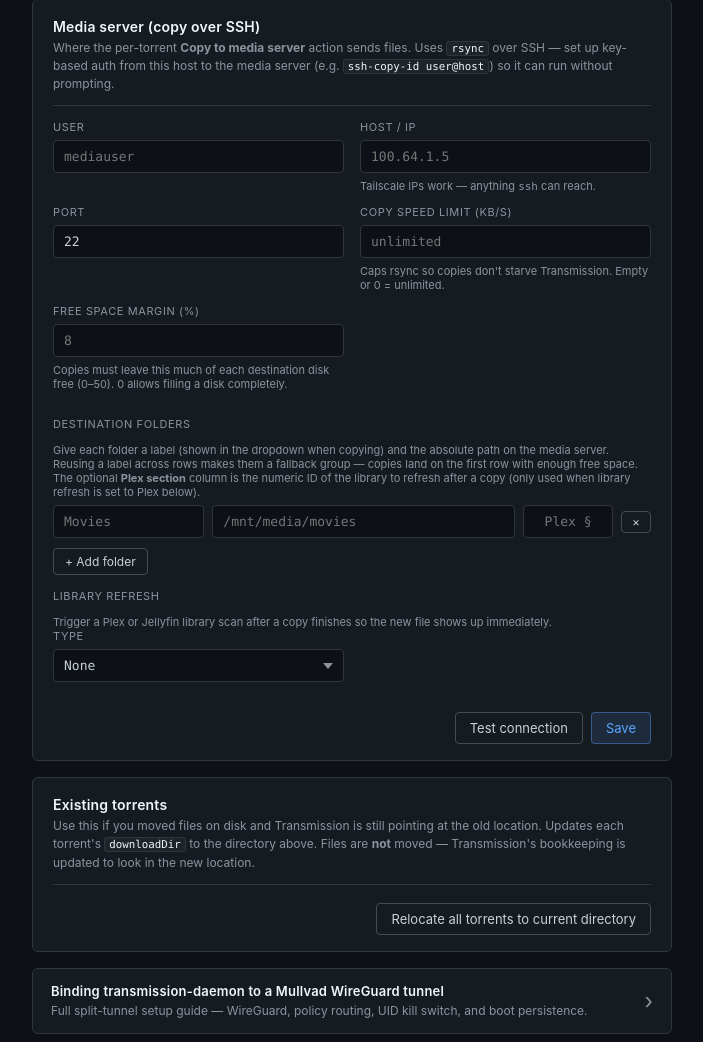
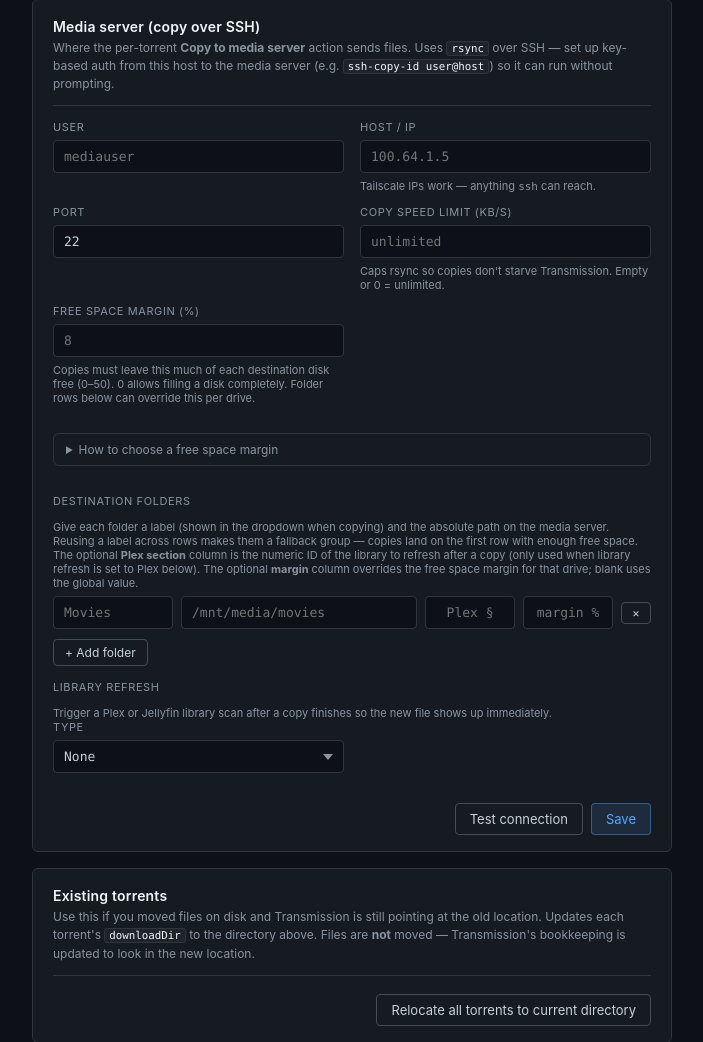
Before and after one commit to Amplify-Maverick/transmission-dashboard, a Flask app: page /settings in a window 1280 px wide. Shown: the part 314-1356 px from the top of the page, without its empty margins (288-991 px from the left). Run offline with Flask 3, Linux system fonts and the light colour scheme; the visitor is signed in with stand-in values (Sample User, id 1); data that the repository does not hold is empty.

Commit message:
Allow per-drive free space margin overrides with guidance in Settings
Each destination folder row in Settings gains an optional margin column
(0-50%, blank inherits the global value) stored as space_margin_percent
on the folder entry. Fallback-group selection judges every candidate
drive against its own margin, the copy preflights use the chosen
destination's margin, and the copy modal shows each drive's headroom
("keeps N%"), only claiming a uniform headroom when all drives share
one.

A collapsible "How to choose a free space margin" guide under the
margin field explains the trade-offs: 8-10% for a disk that also hosts
the OS or media server app, 5% for dedicated media-only disks, 0
disables the buffer.

Co-Authored-By: Claude Opus 4.8 <noreply@anthropic.com>

```diff
--- a/app.py
+++ b/app.py
@@ -407,21 +407,25 @@ def _remote_df(user, host, port, path):
 DEFAULT_SPACE_MARGIN_PERCENT = 8
 
 
-def _space_margin_fraction(cfg):
+def _space_margin_fraction(cfg, folder=None):
     """The configured free-space margin as a fraction of disk size.
 
-    Reads `space_margin_percent` from the media config dict; falls back to
-    the default on missing/malformed/out-of-range values so a hand-edited
-    config file can't silently disable the margin.
+    A folder-level `space_margin_percent` (the per-drive override column in
+    Settings) wins over the config-wide value. Missing/malformed/
+    out-of-range values fall through to the next level and ultimately the
+    default, so a hand-edited config file can't silently disable the margin.
     """
-    try:
-        pct = int((cfg or {}).get("space_margin_percent",
-                                  DEFAULT_SPACE_MARGIN_PERCENT))
-    except (TypeError, ValueError):
-        pct = DEFAULT_SPACE_MARGIN_PERCENT
-    if not 0 <= pct <= 50:
-        pct = DEFAULT_SPACE_MARGIN_PERCENT
-    return pct / 100.0
+    for scope in (folder, cfg):
+        raw = (scope or {}).get("space_margin_percent")
+        if raw is None:
+            continue
+        try:
+            pct = int(raw)
+        except (TypeError, ValueError):
+            continue
+        if 0 <= pct <= 50:
+            return pct / 100.0
+    return DEFAULT_SPACE_MARGIN_PERCENT / 100.0
 
 
 def _space_shortfall(need, total, available, margin_fraction):
@@ -757,10 +761,6 @@ def _run_copy(tid, sources, dest_root, subfolder, rename,
         bwlimit_kbps = 0
     bwlimit_args = [f"--bwlimit={bwlimit_kbps}"] if bwlimit_kbps > 0 else []
 
-    # Free-space margin from media config (Settings), shared by the disk
-    # selection below and both preflight checks.
-    margin_fraction = _space_margin_fraction(cfg)
-
     # ---- Multi-disk fallback selection ----
     # `candidates` is the ordered list of same-name folders configured for
     # this destination label. When more than one exists we df each and pick
@@ -793,21 +793,24 @@ def _run_copy(tid, sources, dest_root, subfolder, rename,
             except RuntimeError as e:
                 tried.append({"path": cand["path"], "free": None, "error": str(e)})
                 continue
-            tried.append({"path": cand["path"], "free": free})
+            cand_margin = _space_margin_fraction(cfg, cand)
+            tried.append({"path": cand["path"], "free": free,
+                          "margin_percent": round(cand_margin * 100)})
             if _space_shortfall(preflight_bytes, disk_total, free,
-                                margin_fraction) == 0:
+                                cand_margin) == 0:
                 picked = cand
                 break
         if picked is None:
             reachable = [t for t in tried if t.get("free") is not None]
             if reachable:
                 summary = "; ".join(
-                    f"{t['path']}={t['free']}" for t in reachable
+                    f"{t['path']}={t['free']} (margin {t['margin_percent']}%)"
+                    for t in reachable
                 )
                 msg = (
                     f"Not enough space on any '{folder.get('name') if folder else ''}' "
                     f"destination — need {preflight_bytes} bytes plus "
-                    f"{margin_fraction:.0%} margin; tried {summary}"
+                    f"each drive's margin; tried {summary}"
                 )
                 db.log_event(
                     "copy.space_insufficient",
@@ -836,6 +839,10 @@ def _run_copy(tid, sources, dest_root, subfolder, rename,
             )
         folder = picked
         dest_root = picked["path"]
+
+    # Free-space margin of the destination drive (folder-level override,
+    # else the config-wide value) — used by both preflight checks below.
+    margin_fraction = _space_margin_fraction(cfg, folder)
 
     if media_type == "show" and season_groups:
         # Multi-season: each detected season copies into its own
@@ -3213,6 +3220,23 @@ def api_media_config_set():
                     f"folder '{name}' plex_section_id must be a number",
                     400,
                 )
+        # Optional per-drive free-space margin override; blank/absent means
+        # the config-wide space_margin_percent applies.
+        folder_margin = None
+        margin_raw_f = f.get("space_margin_percent")
+        if margin_raw_f is not None and str(margin_raw_f).strip() != "":
+            try:
+                folder_margin = int(str(margin_raw_f).strip())
+            except (TypeError, ValueError):
+                return _err(
+                    f"folder '{name}' margin must be an integer (percent)",
+                    400,
+                )
+            if not 0 <= folder_margin <= 50:
+                return _err(
+                    f"folder '{name}' margin must be between 0 and 50",
+                    400,
+                )
         if not name:
             return _err(f"folder #{i+1} is missing a name", 400)
         if not path:
@@ -3228,6 +3252,8 @@ def api_media_config_set():
         entry = {"name": name, "path": path}
         if section_id:
             entry["plex_section_id"] = section_id
+        if folder_margin is not None:
+            entry["space_margin_percent"] = folder_margin
         folders.append(entry)
 
     lib_raw = data.get("library_refresh") or {}
@@ -3561,17 +3587,18 @@ def api_copy_preflight(tid):
     user = cfg["user"]
     host = cfg["host"]
     port = int(cfg.get("port") or 22)
-    margin_fraction = _space_margin_fraction(cfg)
     disks = []
     for cand in candidates:
+        cand_margin = _space_margin_fraction(cfg, cand)
         entry = {"path": cand["path"], "total": None, "free": None,
-                 "fits": None, "error": None}
+                 "fits": None, "error": None,
+                 "margin_fraction": cand_margin}
         try:
             disk_total, _, free = _remote_df(user, host, port, cand["path"])
             entry["total"] = disk_total
             entry["free"] = free
             entry["fits"] = _space_shortfall(need, disk_total, free,
-                                             margin_fraction) == 0
+                                             cand_margin) == 0
         except RuntimeError as e:
             entry["error"] = str(e)
         disks.append(entry)
@@ -3597,7 +3624,8 @@ def api_copy_preflight(tid):
     return jsonify({
         "ok": True,
         "need": need,
-        "margin_fraction": margin_fraction,
+        # Config-wide value; per-drive overrides ride on each disks[] entry.
+        "margin_fraction": _space_margin_fraction(cfg),
         "disks": disks,
         "chosen_path": chosen,
     })
--- a/static/style.css
+++ b/static/style.css
@@ -2638,7 +2638,7 @@ body.select-mode-right .torrent-list {
 
 .media-folder-row {
     display: grid;
-    grid-template-columns: minmax(120px, 1fr) minmax(180px, 2fr) 90px auto;
+    grid-template-columns: minmax(120px, 1fr) minmax(180px, 2fr) 90px 90px auto;
     gap: 8px;
     align-items: center;
 }
@@ -2647,7 +2647,8 @@ body.select-mode-right .torrent-list {
     width: 100%;
 }
 
-.media-folder-row .media-folder-plex {
+.media-folder-row .media-folder-plex,
+.media-folder-row .media-folder-margin {
     text-align: center;
 }
 
@@ -2658,12 +2659,56 @@ body.select-mode-right .torrent-list {
 
 @media (max-width: 640px) {
     .media-folder-row {
-        grid-template-columns: 1fr 90px auto;
+        grid-template-columns: 1fr 1fr auto;
     }
     .media-folder-row .media-folder-name,
     .media-folder-row .media-folder-path {
         grid-column: 1 / -1;
     }
+}
+
+/* Collapsible guidance block (e.g. "How to choose a free space margin") */
+.field-details {
+    margin: 2px 0 14px;
+    border: 1px solid var(--border);
+    border-radius: 6px;
+    background: var(--panel);
+}
+
+.field-details summary {
+    padding: 8px 12px;
+    cursor: pointer;
+    font-size: 0.85rem;
+    color: var(--muted);
+    user-select: none;
+}
+
+.field-details summary:hover {
+    color: var(--text);
+}
+
+.field-details-body {
+    padding: 0 12px 10px;
+    font-size: 0.85rem;
+    line-height: 1.5;
+    color: var(--muted);
+}
+
+.field-details-body p {
+    margin: 6px 0;
+}
+
+.field-details-body ul {
+    margin: 6px 0;
+    padding-left: 20px;
+}
+
+.field-details-body li {
+    margin: 4px 0;
+}
+
+.field-details-body strong {
+    color: var(--text);
 }
 
 #copy-folder {
--- a/templates/settings.html
+++ b/templates/settings.html
@@ -99,9 +99,38 @@
                     <div class="settings-field">
                         <label class="field-label" for="media-margin-input">Free space margin (%)</label>
                         <input type="number" id="media-margin-input" placeholder="8" min="0" max="50">
-                        <p class="field-hint">Copies must leave this much of each destination disk free (0&ndash;50). 0 allows filling a disk completely.</p>
+                        <p class="field-hint">Copies must leave this much of each destination disk free (0&ndash;50). 0 allows filling a disk completely. Folder rows below can override this per drive.</p>
                     </div>
                 </div>
+
+                <details class="field-details">
+                    <summary>How to choose a free space margin</summary>
+                    <div class="field-details-body">
+                        <p>
+                            The margin is a percent of each disk's <strong>total</strong> size that copies must leave free
+                            (8% of a 1&nbsp;TB disk keeps ~80&nbsp;GB in reserve). It absorbs source-size estimation error
+                            and stops a copy from filling a disk outright. Rules of thumb:
+                        </p>
+                        <ul>
+                            <li>
+                                <strong>Disk that also runs the OS or media server app</strong> (e.g. the server's root
+                                filesystem): keep <strong>8&ndash;10%</strong>. The app's database, metadata and logs live
+                                there — if it fills up, the media server itself starts failing, not just copies.
+                            </li>
+                            <li>
+                                <strong>Dedicated media-only disk:</strong> <strong>5%</strong> is plenty. Media files are
+                                written once and read many times, so SSD wear and near-full write slowdown matter little.
+                            </li>
+                            <li>
+                                <strong>0%</strong> disables the buffer — a copy may fill the disk to the last byte.
+                            </li>
+                        </ul>
+                        <p>
+                            In a fallback group each drive is judged against its own margin, so a stricter margin on one
+                            drive simply sends copies to the next one sooner.
+                        </p>
+                    </div>
+                </details>
 
                 <div class="settings-field settings-field-wide">
                     <label class="field-label">Destination folders</label>
@@ -110,6 +139,7 @@
                         Reusing a label across rows makes them a fallback group — copies land on the first row with enough free space.
                         The optional <strong>Plex section</strong> column is the numeric ID of the library to refresh after a copy
                         (only used when library refresh is set to Plex below).
+                        The optional <strong>margin</strong> column overrides the free space margin for that drive; blank uses the global value.
                     </p>
                     <div class="media-folders" id="media-folders"></div>
                     <div>
@@ -361,18 +391,20 @@
         const mediaSaveBtn = document.getElementById('media-save-btn');
         const mediaTestBtn = document.getElementById('media-test-btn');
 
-        function buildFolderRow(name = '', path = '', plexSectionId = '') {
+        function buildFolderRow(name = '', path = '', plexSectionId = '', marginPercent = '') {
             const row = document.createElement('div');
             row.className = 'media-folder-row';
             row.innerHTML = `
                 <input type="text" class="media-folder-name" placeholder="Movies" autocomplete="off" spellcheck="false">
                 <input type="text" class="media-folder-path" placeholder="/mnt/media/movies" autocomplete="off" spellcheck="false">
                 <input type="text" class="media-folder-plex" placeholder="Plex §" autocomplete="off" spellcheck="false" inputmode="numeric" title="Plex section ID (number)">
+                <input type="text" class="media-folder-margin" placeholder="margin %" autocomplete="off" spellcheck="false" inputmode="numeric" title="Free space margin override for this drive (0-50%); blank uses the global value">
                 <button type="button" class="btn btn-sm media-folder-remove" aria-label="Remove folder">&times;</button>
             `;
             row.querySelector('.media-folder-name').value = name;
             row.querySelector('.media-folder-path').value = path;
             row.querySelector('.media-folder-plex').value = plexSectionId;
+            row.querySelector('.media-folder-margin').value = marginPercent;
             row.querySelector('.media-folder-remove').addEventListener('click', () => {
                 row.remove();
                 if (!mediaFoldersEl.querySelector('.media-folder-row')) {
@@ -391,7 +423,9 @@
                 return;
             }
             folders.forEach(f => mediaFoldersEl.appendChild(buildFolderRow(
-                f.name || '', f.path || '', f.plex_section_id || ''
+                f.name || '', f.path || '', f.plex_section_id || '',
+                // 0 is a valid override — only blank when the key is absent.
+                f.space_margin_percent ?? ''
             )));
         }
 
@@ -402,9 +436,11 @@
                 const name = row.querySelector('.media-folder-name').value.trim();
                 const path = row.querySelector('.media-folder-path').value.trim();
                 const plexSectionId = row.querySelector('.media-folder-plex').value.trim();
+                const marginPercent = row.querySelector('.media-folder-margin').value.trim();
                 if (name || path) {
                     const entry = { name, path };
                     if (plexSectionId) entry.plex_section_id = plexSectionId;
+                    if (marginPercent !== '') entry.space_margin_percent = marginPercent;
                     out.push(entry);
                 }
             });
@@ -539,6 +575,12 @@
                 }
                 if (f.plex_section_id && !/^\d+$/.test(f.plex_section_id)) {
                     showMediaError(`Folder '${f.name}' Plex section must be a number.`);
+                    return;
+                }
+                if (f.space_margin_percent !== undefined
+                        && (!/^\d+$/.test(f.space_margin_percent)
+                            || parseInt(f.space_margin_percent, 10) > 50)) {
+                    showMediaError(`Folder '${f.name}' margin must be a whole number between 0 and 50 (%).`);
                     return;
                 }
                 if (seenPaths.has(f.path)) {
```
Also changed, not shown: templates/index.html (+11 -3 lines), tests/test_copy_preflight.py (+21 -0 lines), tests/test_space_margin.py (+21 -0 lines).
